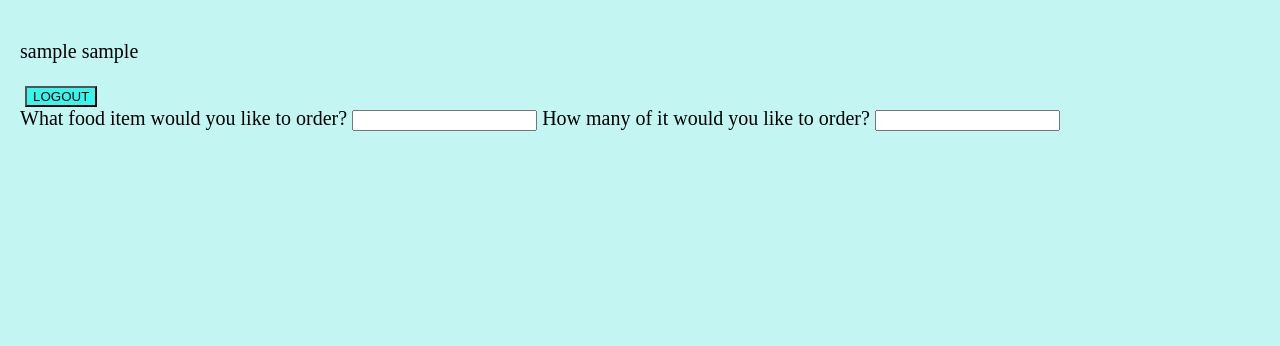
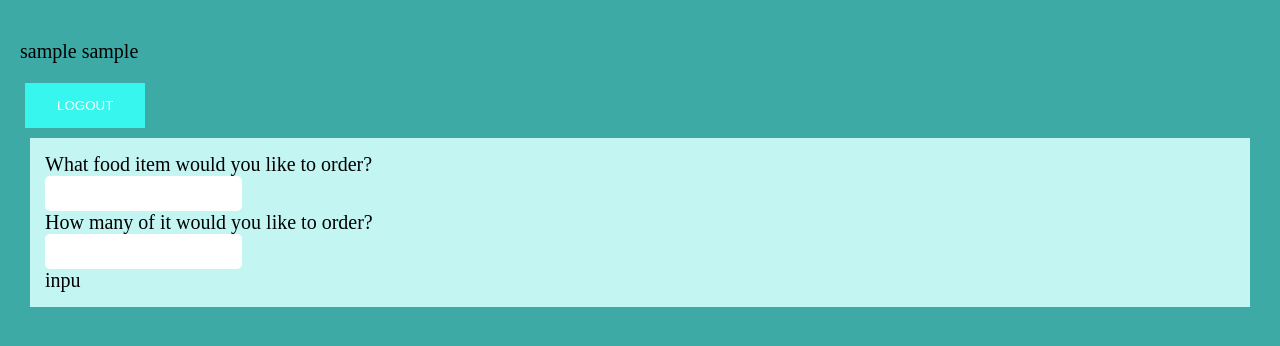
Before and after one commit to ngangasusan/IAP, a PHP site: page / in a window 1280 px wide. Shown: the top 346 px of the page. Run offline with PHP 8.4, Linux system fonts and the light colour scheme; the visitor is signed in with stand-in values (Sample User, id 1).

Commit message:
Separated php from css

```diff
--- /dev/null
+++ b/App/css/style.css
@@ -0,0 +1,33 @@
+body{
+    background-color: #3DAAA5;
+    margin: 10px;
+    padding: 10px;
+    font-family: "Times New Roman", Times, serif;
+    font-size: 20px;
+}
+a, button{
+    background-color: #37F6EE;
+    border: none;
+    color: white;
+    padding: 15px 32px;
+    text-align: center;
+    text-decoration: none;
+    display: inline-block;
+
+}
+
+a{
+    text-decoration: none;
+    padding: 10px;
+}
+
+input{
+    border: none;
+    padding: 10px;
+    border-radius: 5px;
+}
+.mainPart{
+    background-color: #C3F5F3;
+    margin: 10px;
+    padding: 15px;
+}
--- a/App/index.php
+++ b/App/index.php
@@ -7,24 +7,10 @@ require('dbconnect.php');
 <!DOCTYPE html>
 <html lang="en">
     <head>
-    <style>
-        body{
-            background-color: #C3F5F3;
-            margin: 10px;
-            padding: 10px;
-            font-family: "Times New Roman", Times, serif;
-            font-size: 20px;
-        }
-        button{
-            background-color: #37F6EE;
-
-        }
-
-
-    </style>
         <meta charset="UTF-8">
         <meta name="viewport" content="width=device-width, initial-scale=1.0">
         <title>Index Page</title>
+        <link rel="stylesheet" href="css/style.css">
 
     </head>
     <body>
@@ -35,12 +21,13 @@ require('dbconnect.php');
 
         </div>
 
-        <div>
-            <label for="food_item">What food item would you like to order?</label>
-            <input type="text" name="food_item" id="food_item">
+        <div class="mainPart">
+            <label for="food_item">What food item would you like to order?</label><br>
+            <input type="text" name="food_item" id="food_item"><br>
 
-            <label for="food_amount">How many of it would you like to order?</label>
-            <input type="text" name="food_amount" id="food_amount">
+            <label for="food_amount">How many of it would you like to order?</label><br>
+            <input type="text" name="food_amount" id="food_amount"><br>
+            inpu
         </div>
 
 
```
Also changed, not shown: App/login.php (+7 -6 lines).
